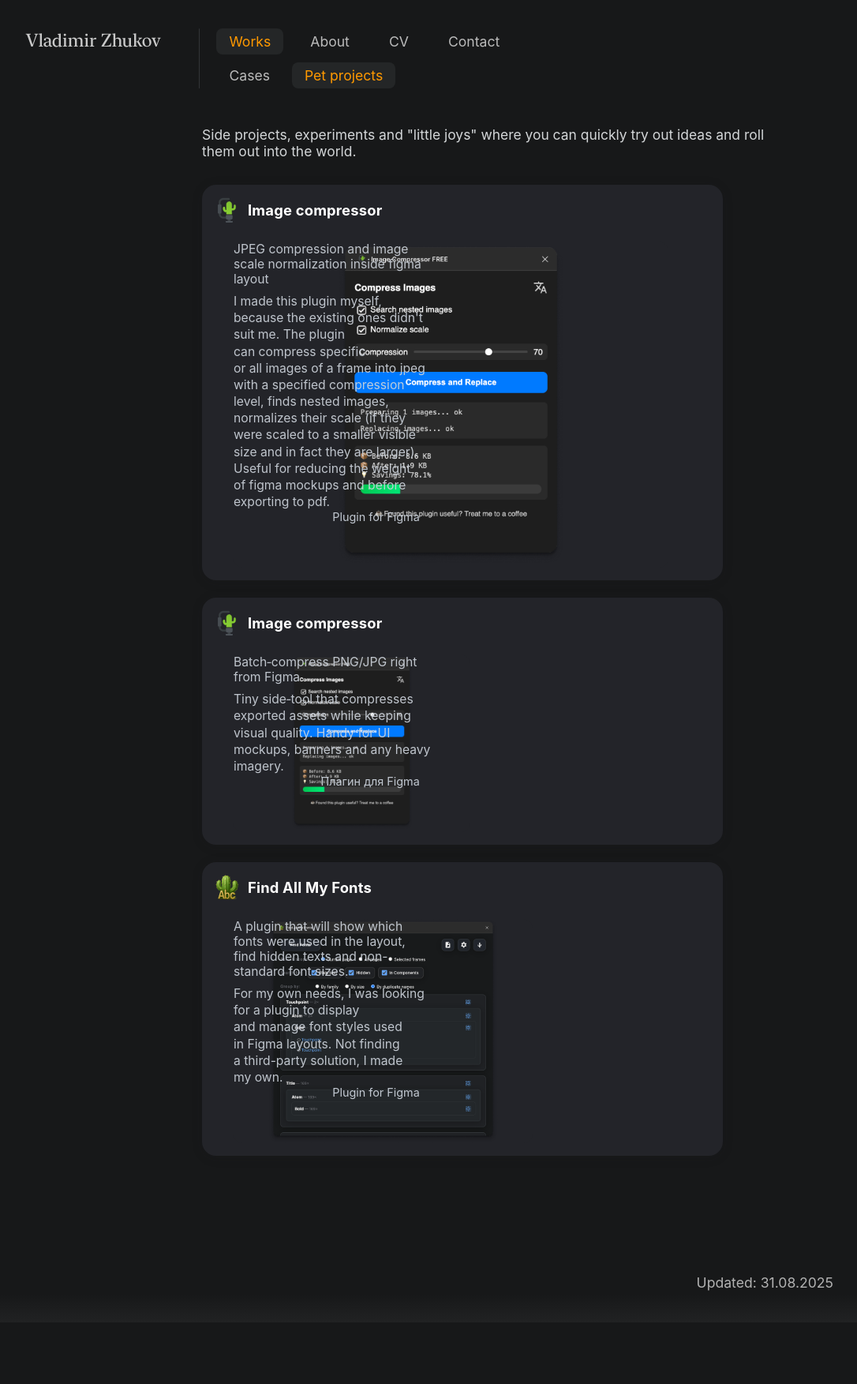
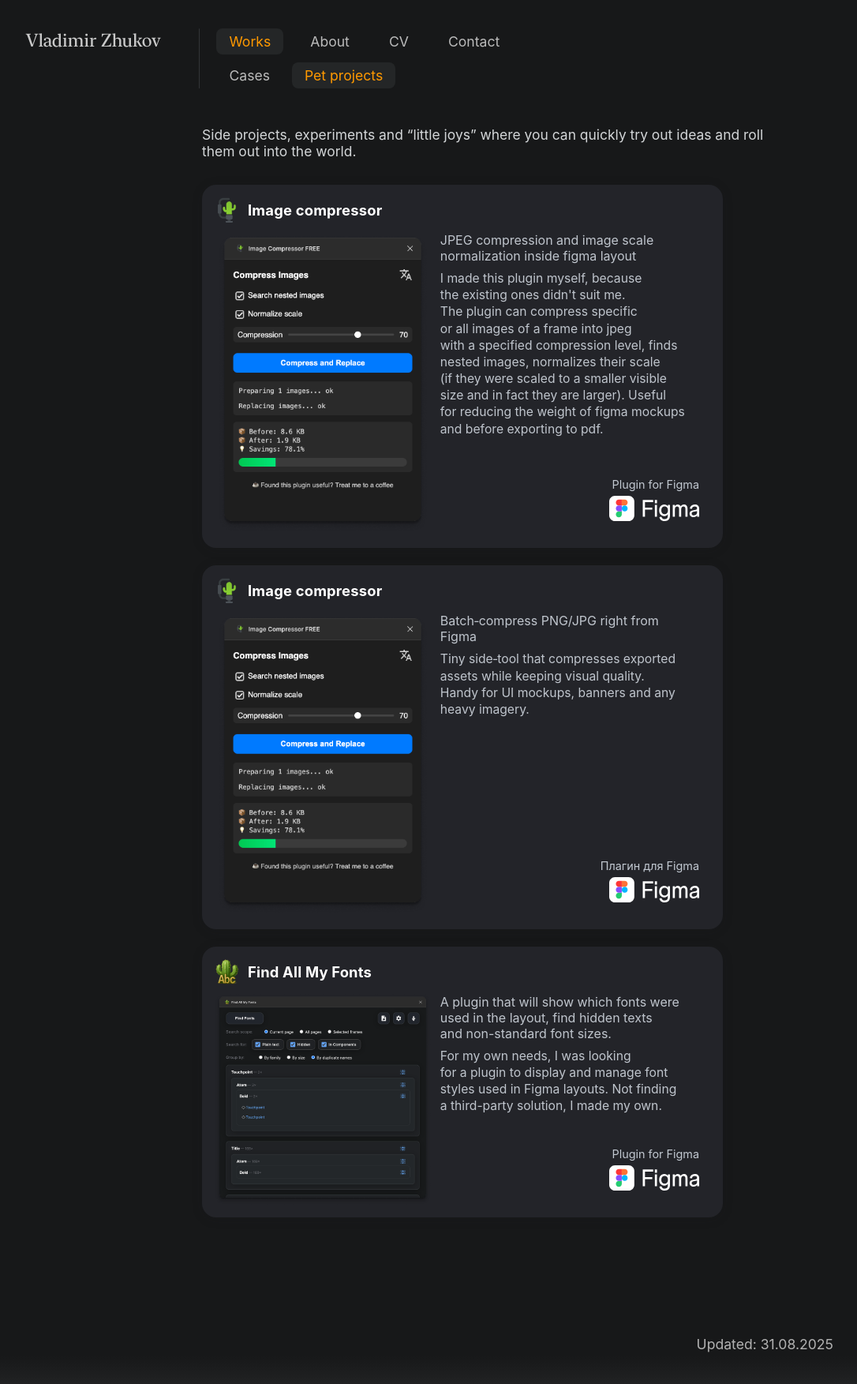
Before and after one commit to uxiscool/experience, a Jekyll site: the page built from pet-projects.md, in a window 1280 px wide. Shown: the whole page at 79% size, without its empty margins (24-1110 px from the left). Built offline with Jekyll 4.4.1, drawn with Linux system fonts in a browser that asks for light colours; before the commit the page ends 1675 px from its top, so only the background shows below that.

Commit message:
Add files via upload

```diff
--- a/css/main.css
+++ b/css/main.css
@@ -10,15 +10,6 @@ body{
 }
 body.lb-lock{ overflow:hidden; }
 section{ padding-top:2rem; }
-
-html, body { height:100%; }
-body{
-  min-height:100dvh;
-  display:flex;
-  flex-direction:column;
-}
-main{ flex:1 0 auto; }
-
 
 /* ---- Layout ---- */
 .container{
@@ -310,8 +301,8 @@ html[data-theme="dark"] .laurel-badge{ --leaf:#c2c9d3; }
 
 /* ---- Prefers-reduced-motion ---- */
 @media (prefers-reduced-motion:reduce){
-  .intro-hero,.tool.appear.in-view,.lb-leaf,.laurel-badge .lb-number,.laurel-badge .lb-label,.contacts-list .contact-item{ animation:none !重要; }
-  .lb-leaf,.laurel-badge .lb-number,.laurel-badge .lb-label{ opacity:1 !重要; transform:none !重要; filter:none !重要; }
+  .intro-hero,.tool.appear.in-view,.lb-leaf,.laurel-badge .lb-number,.laurel-badge .lb-label,.contacts-list .contact-item{ animation:none !important; }
+  .lb-leaf,.laurel-badge .lb-number,.laurel-badge .lb-label{ opacity:1 !important; transform:none !important; filter:none !important; }
 }
 
 /* ---- Contacts ---- */
@@ -402,9 +393,9 @@ body.page-contact>main{ flex:1 0 auto; }
 }
 
 /* Карточка */
-/* Карточка — GRID на самой карточке (без .pp-body) */
-.pp-card{
+.pp-card {
   display:grid;
+  grid-template-rows:auto 1fr;
   gap:12px;
   background:#232429;
   border-radius:18px;
@@ -413,51 +404,8 @@ body.page-contact>main{ flex:1 0 auto; }
   min-height:220px;
   min-width:0;
   container-type:inline-size;
-  width:100%;
-
-  /* две колонки: слева медиа, справа контент */
-  grid-template-columns:minmax(0,1fr) minmax(0,1.25fr);
-  grid-template-areas:
-    "header header"
-    "media  side";
-  align-items:stretch;
+  width:100%; /* трек задаёт 660px */
 }
-
-/* Привязываем элементы к областям */
-.pp-header{ grid-area:header; }
-.pp-media, .pp-media-link{ grid-area:media; }
-.pp-side{
-  grid-area:side;
-  display:grid;
-  grid-template-rows:1fr auto; /* текст тянется, футер внизу */
-  min-width:0;
-  align-self:stretch;
-}
-
-/* Мобильная карточка: одна колонка */
-@container (max-width:700px){
-  .pp-card{
-    grid-template-columns:1fr;
-    grid-template-areas:
-      "header"
-      "media"
-      "side";
-  }
-}
-
-/* Фолбэк, если нет container queries */
-@supports not (container-type:inline-size){
-  @media (max-width:700px){
-    .pp-card{
-      grid-template-columns:1fr;
-      grid-template-areas:
-        "header"
-        "media"
-        "side";
-    }
-  }
-}
-
 
 /* Шапка */
 .pp-header{
@@ -479,23 +427,56 @@ body.page-contact>main{ flex:1 0 auto; }
   text-overflow:ellipsis;
 }
 
-/* ⬇️⬇️ КЛЮЧЕВОЕ ИСПРАВЛЕНИЕ ЛЭЙАУТА ⬇️⬇️ */
-/* База: две колонки — слева медиа, справа текст (десктоп и планшеты) */
+/* Тело карточки */
 .pp-body{
   display:grid;
-  grid-template-columns:minmax(0,1fr) minmax(0,1.25fr);
+  grid-template-columns:minmax(0,1fr) minmax(0,1.2fr);
   gap:16px;
   align-items:stretch;
+  min-width:0;
 }
-/* Мобильная карточка (≤700px по ширине самой карточки): одна колонка — картинка над текстом */
-@container (max-width:700px){
+/* Узкая карточка ≤520px — одна колонка */
+@container (max-width:520px){
+  .pp-body{ grid-template-columns:1fr; }
+}
+/* Узкий ноутбук — две колонки, но без жёстких минимумов */
+@container (min-width:361px) and (max-width:640px){
   .pp-body{
-    grid-template-columns:1fr;
+    grid-template-columns:minmax(0,1fr) minmax(0,1.25fr);
     gap:12px;
   }
 }
-/* ⬆️⬆️ КОНЕЦ ИСПРАВЛЕНИЯ ⬆️⬆️ */
 
+.pp-media{ min-height:180px; overflow:hidden; }
+.pp-media img{
+  max-width:100%;
+  max-height:100%;
+  object-fit:contain;
+  display:block;
+  margin:0 auto;
+}
+
+/* Правая колонка: первая строка тянется, вторая под футер */
+.pp-side{
+  display:grid;
+  grid-template-rows:1fr auto;  /* возвращаем 1fr auto */
+  min-width:0;
+  min-height:180px;
+  align-self:stretch;
+  row-gap: 24px;
+}
+
+/* Блок с текстом: держим всё у верхнего края */
+.pp-text{
+  display:flex;                  /* вместо grid */
+  flex-direction:column;
+  gap:8px;
+  align-items:flex-start;
+  min-width:0;
+  padding-right: 32px;
+}
+
+.pp-subtitle{ color:#cdd3db; opacity:.92; font: size 98rem; }
 .pp-desc{ color:#cdd3db; opacity:.92; font-size:.98rem; line-height:1.35; }
 
 /* Футер — жёстко к правому нижнему углу */
@@ -504,7 +485,7 @@ body.page-contact>main{ flex:1 0 auto; }
   flex-direction:column;
   gap:6px;
   align-items:flex-end;
-  align-self:end;     /* ← прижать к нижней границе .pp-side */
+  align-self:end;     /* ← фикс: прижать к нижней границе .pp-side */
   margin-top:0px;
   margin-right: 18px;
   margin-bottom: 24px;
@@ -554,57 +535,3 @@ body.page-contact>main{ flex:1 0 auto; }
 }
 /* (Опционально) убрать браузерный контур у картинок-иконок */
 .pp-links a.pp-store img{ display:block; height:32px; width:auto; }
-
-/* ===== SAFE PATCH: skeleton + pet projects + cases ===== */
-
-/* Skeleton shimmer (общий) */
-.img-skel{
-  position:absolute; inset:0; border-radius:12px;
-  background:linear-gradient(90deg,#2b2e33 25%, #3a3f45 37%, #2b2e33 63%);
-  background-size:400% 100%;
-  animation:skel-shimmer 1.2s ease-in-out infinite;
-  pointer-events:none;
-}
-@keyframes skel-shimmer{0%{background-position:100% 0}100%{background-position:0 0}}
-.lazy-img{ opacity:0; transition:opacity .25s ease; display:block; }
-.lazy-img.is-loaded{ opacity:1; }
-.has-loaded .img-skel{ display:none; }
-
-/* Pet projects — медиаблок и лэйаут справа */
-.pp-media{
-  position:relative;
-  overflow:hidden;
-  border-radius:12px;
-  background:#232429;
-  aspect-ratio:4 / 3;   /* держим высоту, пока грузится */
-  min-width:0;
-}
-.pp-media-link{
-  position:relative;
-  display:block;
-  width:100%;
-  height:100%;
-}
-.pp-media .lazy-img{
-  width:100%; height:100%;
-  max-width:100%; max-height:100%;
-  object-fit:contain;
-  display:block;
-}
-
-.pp-side{ display:grid; grid-template-rows:1fr auto; align-self:stretch; min-width:0; }
-.pp-text{ display:flex; flex-direction:column; gap:8px; min-width:0; }
-/* Исправление опечатки */
-.pp-subtitle{ color:#cdd3db; opacity:.92; font-size:.98rem; }
-
-/* Cases — превью вписывается, без второй тёмной подложки */
-.case-img-wrap{
-  background:transparent; position:relative; overflow:hidden;
-  border-radius:12px;
-}
-.case-thumb2{
-  width:100%; height:100%; max-width:100%; max-height:100%;
-  object-fit:contain; background:transparent; border-radius:0; margin:0;
-}
-
-/* УДАЛИ, если есть где-то в файле:  .case-thumb2.lazy-img { object-fit: cover; } */
--- a/pet-projects.md
+++ b/pet-projects.md
@@ -6,7 +6,7 @@ permalink: /pet-projects/
 <!-- краткое описание раздела, как «лейбл кейса», но только текст -->
 <div class="pet-meta">
   <div class="case-summary2">
-    Side projects, experiments and "little joys" where you can quickly try out ideas and roll them out into the world.
+    Side projects, experiments and “little joys” where you can quickly try out ideas and roll them out into the world.
   </div>
 </div>
 <div class="pp-grid">
@@ -36,51 +36,44 @@ permalink: /pet-projects/
     </header>
     <!-- Тело: слева медиа, справа текст + футер, приклеенный к низу -->
     <div class="pp-body">
-      <div class="pp-media">
-        {% if thumb_src %}
-          <a class="pp-media-link"
-             href="javascript:void(0)"
-             onclick="openPetGallery({{ pet_index }}, 0)"
-             aria-label="Open gallery">
-            <div class="img-skel" aria-hidden="true"></div>
-            <img class="lazy-img"
-                 loading="lazy" decoding="async"
-                 data-src="{{ site.baseurl }}{{ thumb_src }}"
-                 alt="">
-            <noscript>
-              <img src="{{ site.baseurl }}{{ thumb_src }}" alt="">
-            </noscript>
-          </a>
-        {% endif %}
+    <div class="pp-media">
+      {% if thumb_src %}
+        <a class="pp-media-link"
+           href="javascript:void(0)"
+           onclick="openPetGallery({{ pet_index }}, 0)"
+           aria-label="Open gallery">
+          <img src="{{ site.baseurl }}{{ thumb_src }}" alt="">
+        </a>
+      {% endif %}
+    </div>
+    <div class="pp-side">
+      <div class="pp-text">
+        {% if p.subtitle %}<div class="pp-subtitle">{{ p.subtitle }}</div>{% endif %}
+        {% if p.desc %}<div class="pp-desc">{{ p.desc }}</div>{% endif %}
       </div>
-      <div class="pp-side">
-        <div class="pp-text">
-          {% if p.subtitle %}<div class="pp-subtitle">{{ p.subtitle }}</div>{% endif %}
-          {% if p.desc %}<div class="pp-desc">{{ p.desc }}</div>{% endif %}
-        </div>
-        <div class="pp-footer">
-          {% if p.kind %}<div class="pp-kind">{{ p.kind }}</div>{% endif %}
-          <div class="pp-links">
-            {% if p.figma %}
-              <a class="pp-store" href="{{ p.figma }}" target="_blank" rel="noopener">
-                <img src="{{ site.baseurl }}/ui/stores/figma.svg" alt="Figma">
-              </a>
-            {% endif %}
-            {% if p.stores and p.stores.play %}
-              <a class="pp-store" href="{{ p.stores.play }}" target="_blank" rel="noopener">
-                <img src="{{ site.baseurl }}/ui/stores/googleplay.svg" alt="Google Play">
-              </a>
-            {% endif %}
-            {% if p.stores and p.stores.appstore %}
-              <a class="pp-store" href="{{ p.stores.appstore }}" target="_blank" rel="noopener">
-                <img src="{{ site.baseurl }}/ui/stores/appstore.svg" alt="App Store">
-              </a>
-            {% endif %}
-          </div>
+      <div class="pp-footer">
+        {% if p.kind %}<div class="pp-kind">{{ p.kind }}</div>{% endif %}
+        <div class="pp-links">
+          {% if p.figma %}
+            <a class="pp-store" href="{{ p.figma }}" target="_blank" rel="noopener">
+              <img src="{{ site.baseurl }}/ui/stores/figma.svg" alt="Figma">
+            </a>
+          {% endif %}
+          {% if p.stores and p.stores.play %}
+            <a class="pp-store" href="{{ p.stores.play }}" target="_blank" rel="noopener">
+              <img src="{{ site.baseurl }}/ui/stores/googleplay.svg" alt="Google Play">
+            </a>
+          {% endif %}
+          {% if p.stores and p.stores.appstore %}
+            <a class="pp-store" href="{{ p.stores.appstore }}" target="_blank" rel="noopener">
+              <img src="{{ site.baseurl }}/ui/stores/appstore.svg" alt="App Store">
+            </a>
+          {% endif %}
         </div>
       </div>
     </div>
-  </article>
+  </div>
+</article>
   {% endfor %}
 </div>
 <!-- используем общий lightbox из default.html -->
@@ -94,15 +87,15 @@ permalink: /pet-projects/
       <img src="{{ site.baseurl }}/ui/lightbox_arrow_left.svg" width="36" height="36" alt="Prev">
     </button>
     <div class="lightbox-stage">
-      <img id="lightbox-img" class="lightbox-img" src="">
-      {% include lightbox_loader.html %}
-    </div>
+  <img id="lightbox-img" class="lightbox-img" src="">
+    {% include lightbox_loader.html %}
+</div>
     <button class="lightbox-arrow right" onclick="lightboxNext()" aria-label="Next">
       <img src="{{ site.baseurl }}/ui/lightbox_arrow_right.svg" width="36" height="36" alt="Next">
     </button>
     <div id="lightbox-caption" class="lightbox-caption"></div>
     <div id="lightbox-thumbs" class="lightbox-thumbs-wrap" aria-label="Gallery thumbnails">
-      <div class="lightbox-thumbs" id="lightbox-thumbs-row"></div>
-    </div>
+  <div class="lightbox-thumbs" id="lightbox-thumbs-row"></div>
+</div>
   </div>
 </div>
```
Also changed, not shown: _layouts/default.html (+0 -72 lines), cases.md (+30 -41 lines), index.md (+17 -33 lines).
